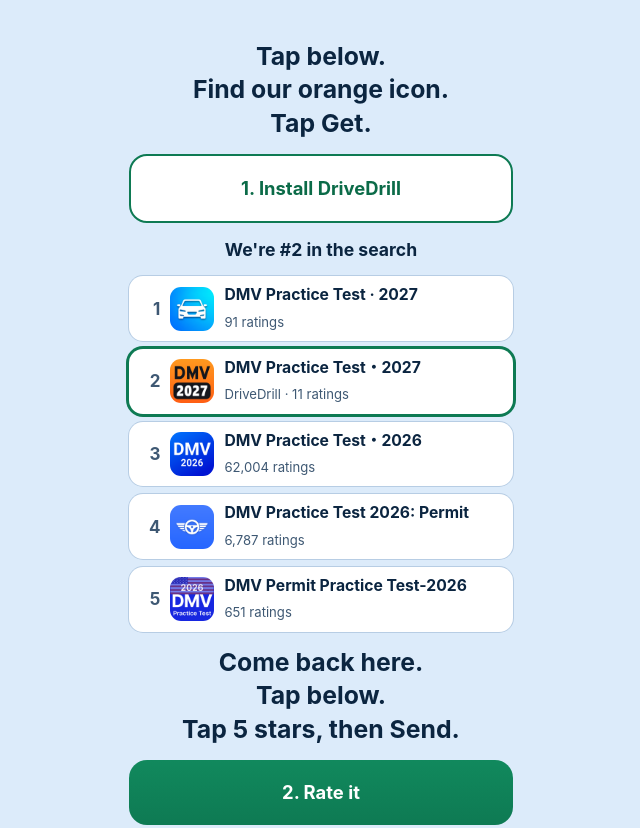
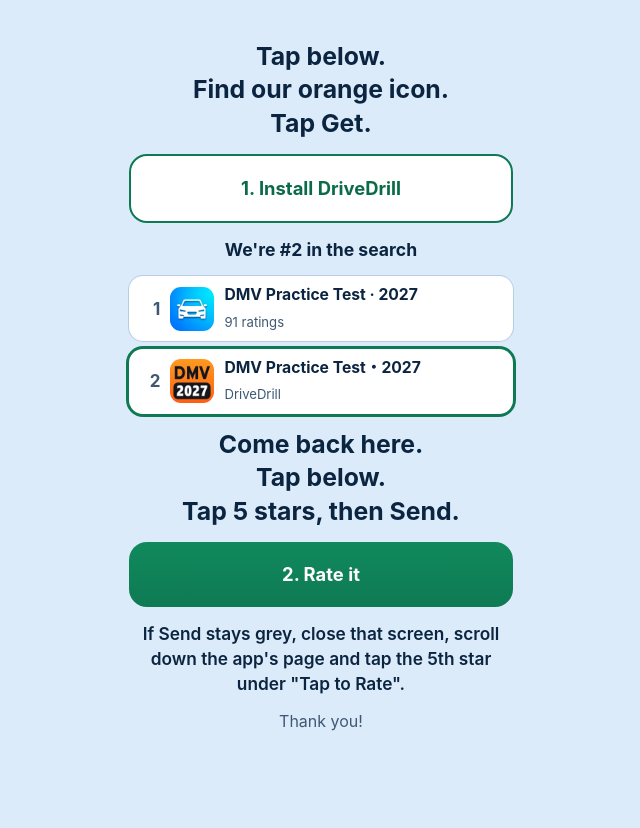
Before and after one commit to Libertarian1786/drivedrill-site, a plain HTML site: page rate/index.html in a window 1280 px wide. Shown: the top 828 px of the page, without its empty margins (319-959 px from the left). After the commit the page ends 800 px from the top, so only its background shows below. Drawn offline with Linux system fonts and the light colour scheme; no server answers.

Commit message:
/rate/: list stops at our spot; no ratings count on our row (David 11-27)
Co-Authored-By: Claude Opus 5.5 <noreply@anthropic.com>

```diff
--- a/rate/index.html
+++ b/rate/index.html
@@ -85,10 +85,10 @@
       var spot = document.getElementById("spot");
       if (s.ourPosition) { spot.textContent = "We're #" + s.ourPosition + " in the search"; spot.hidden = false; }
       var ol = document.getElementById("list");
-      s.top.filter(function (a) { return a.pos <= 5 || a.us; }).forEach(function (a) {
+      s.top.filter(function (a) { return s.ourPosition && a.pos <= s.ourPosition; }).forEach(function (a) {
         var li = el("li", a.us ? "us" : ""), img = el("img"); if (a.icon) img.src = a.icon; else img.style.visibility = "hidden"; img.alt = ""; img.width = 44; img.height = 44;
         var t = el("div", "t"); t.appendChild(el("b", "", a.name));
-        t.appendChild(el("span", "", (a.us ? "DriveDrill · " : "") + (a.ratings ? a.ratings.toLocaleString() + " ratings" : "New")));
+        t.appendChild(el("span", "", a.us ? "DriveDrill" : (a.ratings ? a.ratings.toLocaleString() + " ratings" : "New")));
         li.appendChild(el("span", "n", String(a.pos))); li.appendChild(img); li.appendChild(t); ol.appendChild(li);
       });
     }).catch(function () {});
```
